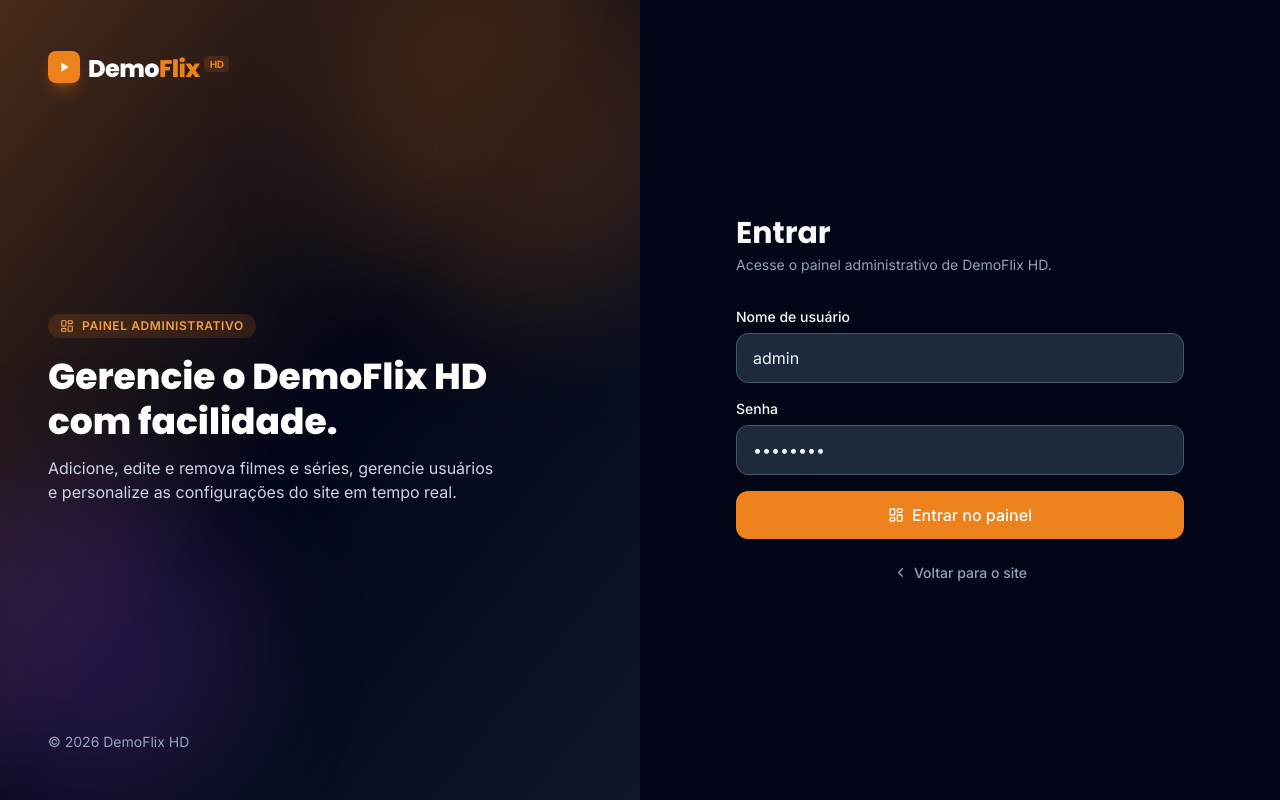
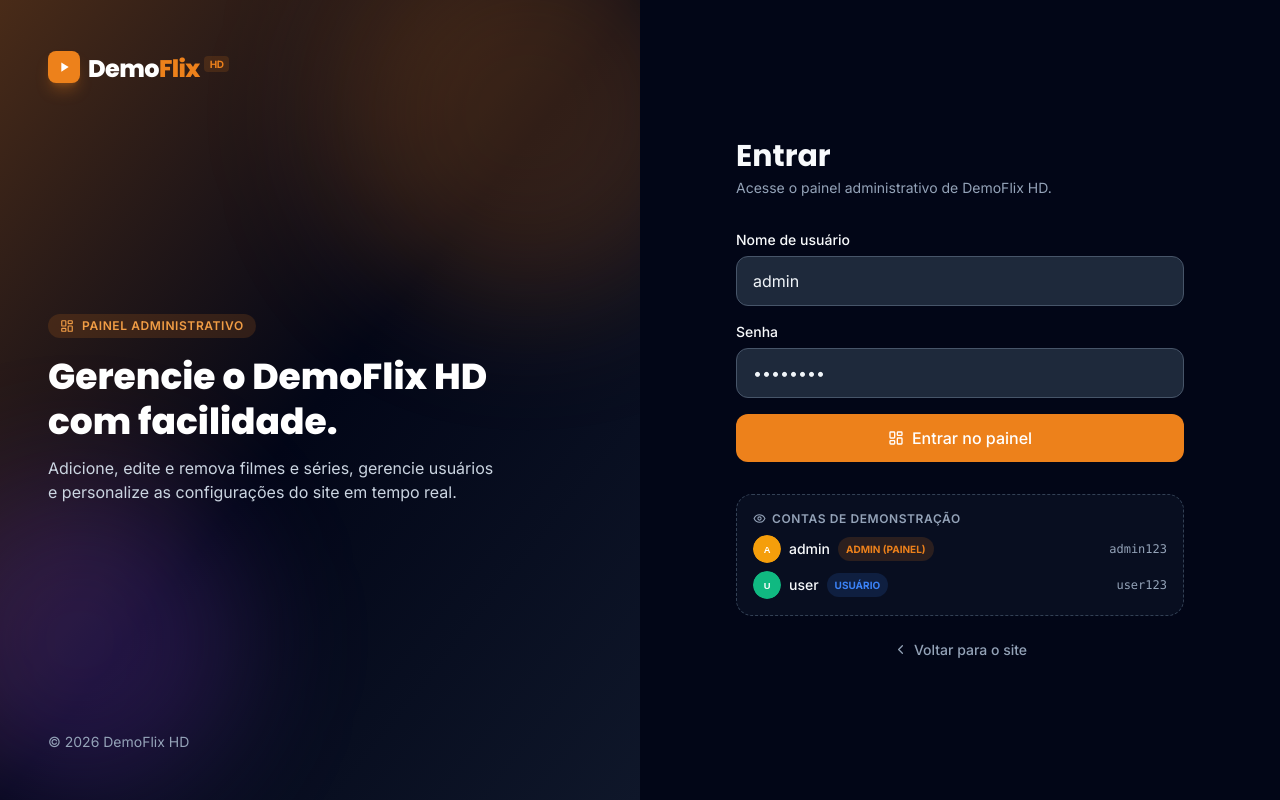
Before and after one commit to douglaslm1983/demoflixhd, a React (Vite) app: page /admin/login in a window 1280 px wide. Built offline with nearby package versions, Linux system fonts and the light colour scheme.

Commit message:
ui: manter contas de demonstracao apenas no login do painel

```diff
--- a/src/pages/admin/Login.jsx
+++ b/src/pages/admin/Login.jsx
@@ -5,6 +5,7 @@ import { useData } from '../../context/DataContext'
 import { useTheme } from '../../context/ThemeContext'
 import Icon from '../../components/Icon'
 import Logo from '../../components/Logo'
+import { avatarPlaceholder } from '../../utils/placeholder'
 
 export default function Login() {
   const { login } = useAuth()
@@ -122,6 +123,27 @@ export default function Login() {
             </button>
           </form>
 
+          <div className="mt-8 p-4 rounded-2xl border border-dashed border-dark-300 dark:border-dark-700 bg-dark-50 dark:bg-dark-900/50">
+            <p className="text-xs font-semibold uppercase tracking-wider text-dark-400 mb-2 flex items-center gap-1.5">
+              <Icon name="eye" size={13} /> Contas de demonstração
+            </p>
+            <div className="space-y-2">
+              {[
+                { login: 'admin', pass: 'admin123', role: 'Admin (painel)', color: 'bg-primary-500/15 text-primary-500' },
+                { login: 'user', pass: 'user123', role: 'Usuário', color: 'bg-blue-500/15 text-blue-500' },
+              ].map((c) => (
+                <div key={c.login} className="flex items-center justify-between gap-2 text-sm flex-wrap">
+                  <div className="flex items-center gap-2 min-w-0">
+                    <img src={avatarPlaceholder(c.login)} alt="" className="w-7 h-7 rounded-full hidden sm:block" />
+                    <span className="truncate font-medium">{c.login}</span>
+                    <span className={`px-2 py-0.5 rounded-full text-[10px] font-bold uppercase ${c.color}`}>{c.role}</span>
+                  </div>
+                  <code className="text-xs text-dark-400 select-all">{c.pass}</code>
+                </div>
+              ))}
+            </div>
+          </div>
+
           <p className="mt-6 text-center text-sm text-dark-500 dark:text-dark-400">
             <Link to="/" className="inline-flex items-center gap-1.5 hover:text-primary-500 font-medium">
               <Icon name="chevron-left" size={15} /> Voltar para o site
```
